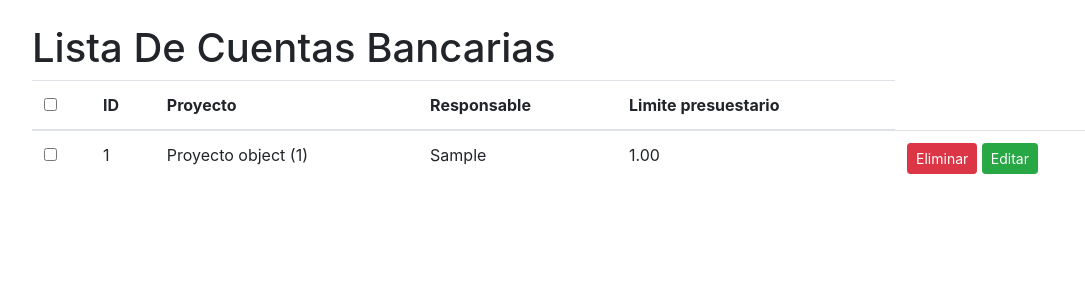
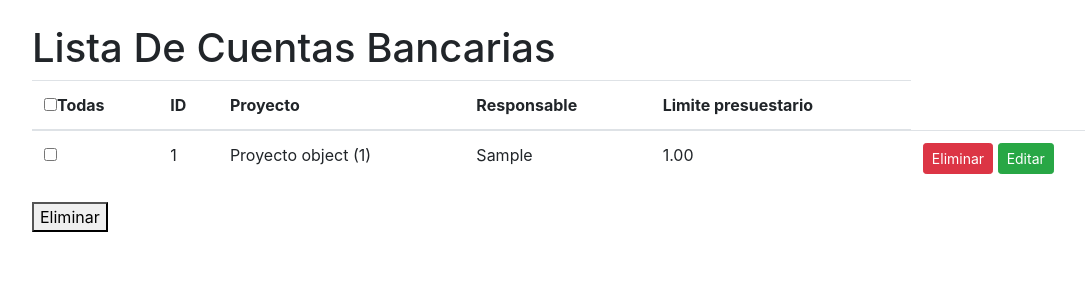
Before and after one commit to Spek7ro/proyectoFinal_Testing, a Django app: page /cuentas/ in a window 1280 px wide. Shown: the part 56-356 px from the top of the page, without its empty margins (53-1138 px from the left). Run offline with Django 4.2, Linux system fonts and the light colour scheme; data comes from the database, SQL or seed files in the repository; both versions use the stored data as it was after the commit; tables that the repository leaves empty hold one stand-in row (values such as "Sample post"); some libraries are stand-ins or nearby versions.

Commit message:
Se crean lo checkbox para eliminar las vistas

```diff
--- a/proyectofinal2023/cuentas/templates/cuentas/cuentabancaria_list.html
+++ b/proyectofinal2023/cuentas/templates/cuentas/cuentabancaria_list.html
@@ -9,18 +9,22 @@ Lista de Cuentas Bancarias
 <h1>Lista De Cuentas Bancarias</h1>
 <table class="table">
     <thead>
+        <form action="{% url 'eliminar_todas' %}" method="post">
+            {% csrf_token %}
+
             <tr>
-            <th><input type="checkbox" name="todos"></th>
+                <th><input type="checkbox" name="todas">Todas</th>
                 <th>ID</th>
                 <th>Proyecto</th>
                 <th>Responsable</th>
                 <th>Limite presuestario</th>
             </tr>
+
         </thead>
         <tbody>
                 {% for cuenta in object_list %}
                     <tr>
-            <td><input type="checkbox" name="{{ cuenta.id }}"></td>
+                        <td><input type="checkbox" name="{{cuenta.id}}"></td>
                         <td>{{ cuenta.id }}</td>
                         <td>{{ cuenta.proyecto }}</td>
                         <td>{{ cuenta.responsable }}</td>
@@ -33,4 +37,6 @@ Lista de Cuentas Bancarias
                 {% endfor %}
             </tbody>
         </table>
+        <button type="submit">Eliminar</button>
+    </form>
 {% endblock %}
--- a/proyectofinal2023/cuentas/urls.py
+++ b/proyectofinal2023/cuentas/urls.py
@@ -6,5 +6,6 @@ urlpatterns = [
     path('agregar/', views.NuevaCuentaBancaria.as_view(), name = 'agregar_cuenta'),
     path('editar/<int:pk>', views.EditarCuentaBancaria.as_view(), name = 'editar_cuenta'),
     path('eliminar/<int:pk>', views.EliminarCuentaBancaria.as_view(), name = 'eliminar_cuenta'),
+    path('eliminar-materias', views.eliminar_todas, name = 'eliminar_todas'),
     #path('buscar/', views.Buscarcuenta, name = 'buscar_cuenta'),
 ]
--- a/proyectofinal2023/cuentas/views.py
+++ b/proyectofinal2023/cuentas/views.py
@@ -19,6 +19,18 @@ class EliminarCuentaBancaria(DeleteView):
     model = CuentaBancaria
     success_url = reverse_lazy('lista_cuentas')
 
+def eliminar_todas(request):
+    if request.method == 'POST':
+        for id in request.POST:
+            if id == "csrfmiddlewaretoken":
+                continue
+            elif id == "todas":
+                CuentaBancaria.objects.all().delete()
+                return redirect('lista_cuentas')
+            CuentaBancaria.objects.get(id=id).delete()
+
+    return redirect('lista_cuentas')
+
 class EditarCuentaBancaria(UpdateView):
     model = CuentaBancaria
     form_class = FormCuentaBancariaEditar
```
Also changed, not shown: proyectofinal2023/db.sqlite3. Lines whose indentation alone changed are shown as unchanged.
